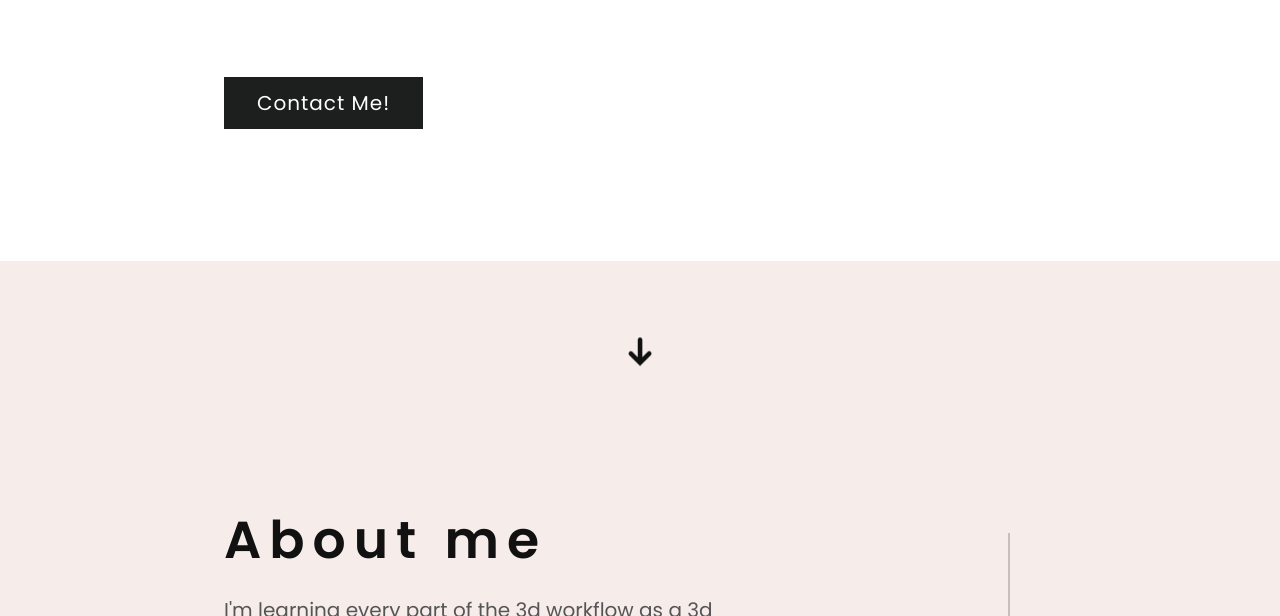
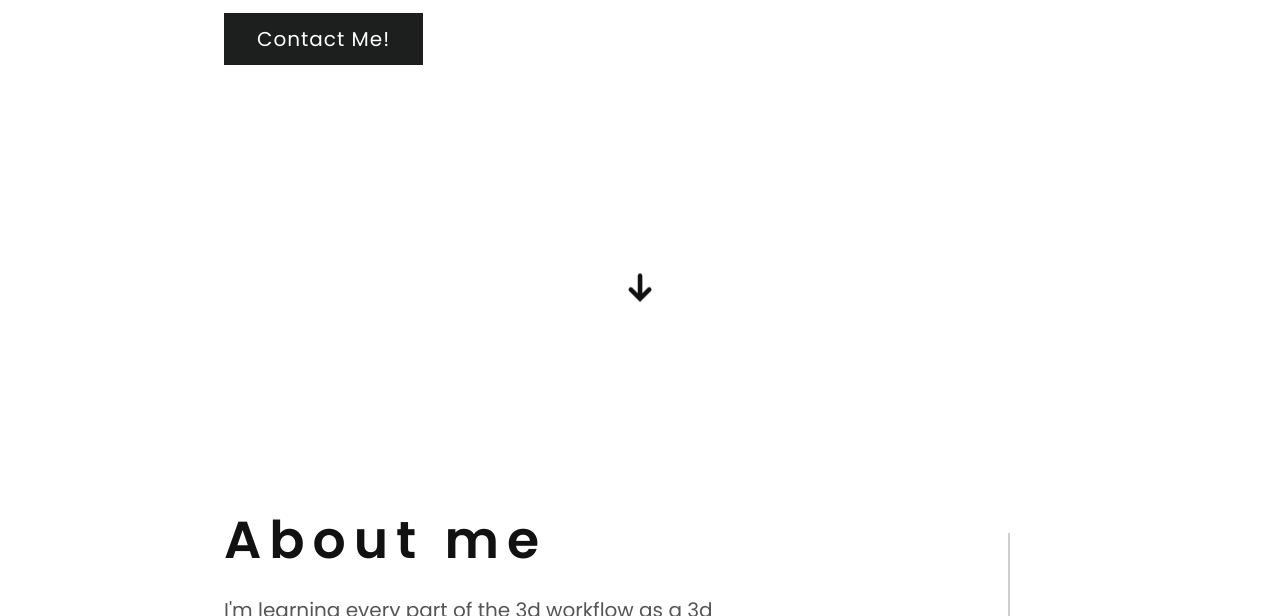
Before and after one commit to YousefXI/ArtStation-AF, a plain HTML site: page index.html in a window 1280 px wide. Shown: the part 559-1175 px from the top of the page. Drawn offline with Linux system fonts and the light colour scheme; grey boxes are pictures that could not be loaded; files whose address does not match are found by name.

Commit message:
Update style.css

```diff
--- a/style.css
+++ b/style.css
@@ -72,9 +72,8 @@ html {
 body {
   line-height: 1.5;
   min-height: 100vh;
-  /* height: 1000vh; */
   font-family: 'Poppins', sans-serif;
-  background: #f6ece9;
+  /* background: #f6ece9; */
 }
 
 /* images */
@@ -232,6 +231,10 @@ select {
   /* background-image: url(background\ alessandro\ fiore.jpg); */
   background-size: cover;
   background: var(--accent-clr);
+}
+
+.home_container {
+  margin-top: 10rem;
 }
 
 .home_text p {
```
